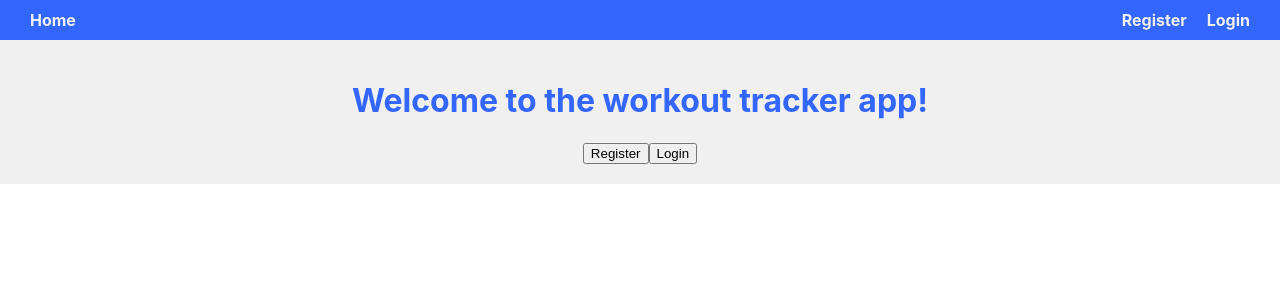
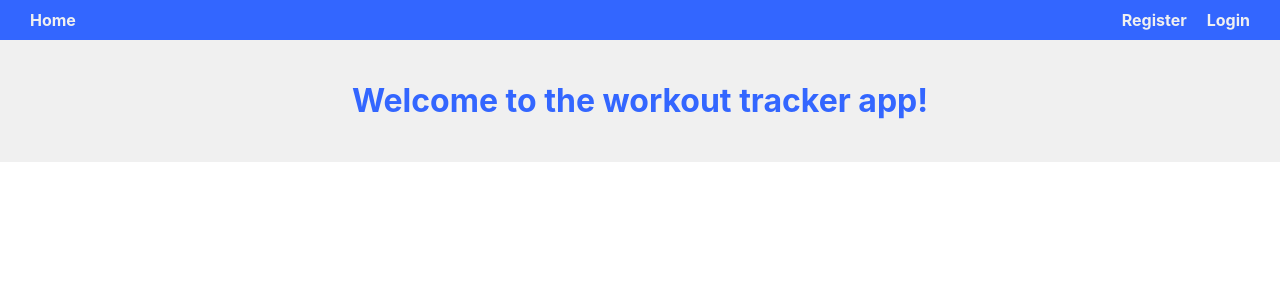
Before and after one commit to fernandojuniorlopes/Workout_tracker, a React (Create React App) app in the folder frontend/: page / in a window 1280 px wide. Shown: the top 300 px of the page. Built offline with nearby package versions, Linux system fonts and the light colour scheme.

Commit message:
style update

```diff
--- a/frontend/src/components/Homepage.js
+++ b/frontend/src/components/Homepage.js
@@ -7,14 +7,6 @@ const Home = () => {
       <div className="home-div_center">
         <h1>Welcome to the workout tracker app!</h1>
       </div>
-      <div className="home-div_center">
-        <Link to="/register">
-          <button>Register</button>
-        </Link>
-        <Link to="/login">
-          <button>Login</button>
-        </Link>
-      </div>
     </div>
   );
 };
--- a/frontend/src/components/LoggedInNavbar.js
+++ b/frontend/src/components/LoggedInNavbar.js
@@ -3,7 +3,7 @@ import { Link } from 'react-router-dom';
 import './styles/main.css';
 
 const LoggedInNavbar = () => {
-    const handleLogout = () => {
+  const handleLogout = () => {
         // Clear the login status or token from state or storage
         localStorage.removeItem('loggedIn'); // Assuming login status is stored in localStorage
 
@@ -18,7 +18,7 @@ const LoggedInNavbar = () => {
         </ul>
         <ul className="right-links">
           <li className="right-links li"><b onClick={handleLogout}>Logout</b></li>
-          <li className="right-links li"><b>Welcome back</b></li>
+          <li className="right-links li"><b>Welcome </b></li>
           {/* Add more navigation links */}
         </ul>
       </nav>
--- a/frontend/src/components/LoginForm.js
+++ b/frontend/src/components/LoginForm.js
@@ -1,4 +1,5 @@
 import React, { useState } from 'react';
+import './styles/main.css';
 
 const LoginForm = () => {
   const [email, setEmail] = useState('');
@@ -31,7 +32,7 @@ const LoginForm = () => {
   };
 
   return (
-    <form onSubmit={handleLogin}>
+    <form onSubmit={handleLogin} className='login-form'>
       <input
         type="email"
         value={email}
--- a/frontend/src/components/RegistrationForm.js
+++ b/frontend/src/components/RegistrationForm.js
@@ -1,4 +1,5 @@
 import React, { useState } from 'react';
+import './styles/main.css';
 
 const RegistrationForm = () => {
   const [username, setUsername] = useState('');
@@ -24,7 +25,7 @@ const RegistrationForm = () => {
   };
 
   return (
-    <form onSubmit={handleRegistration}>
+    <form onSubmit={handleRegistration} className='login-form'>
       <input type="text" value={username} onChange={(e) => setUsername(e.target.value)} style={{ padding: '10px', border: '1px solid #ccc' }} placeholder="Username" />
       <input type="email" value={email} onChange={(e) => setEmail(e.target.value)} style={{ padding: '10px', border: '1px solid #ccc' }} placeholder="Email" />
       <input type="password" value={password} onChange={(e) => setPassword(e.target.value)} style={{ padding: '10px', border: '1px solid #ccc' }} placeholder="Password" />
```
